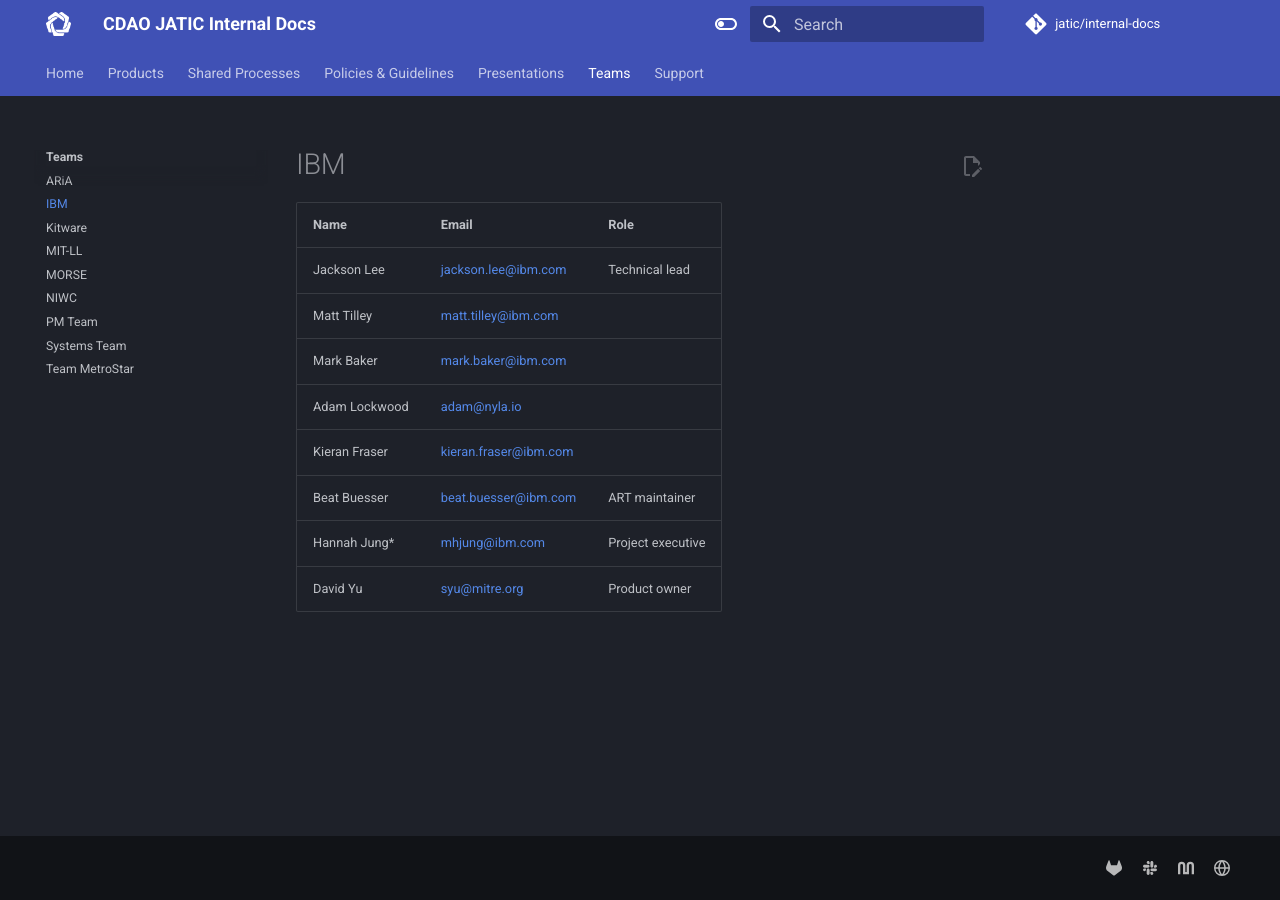
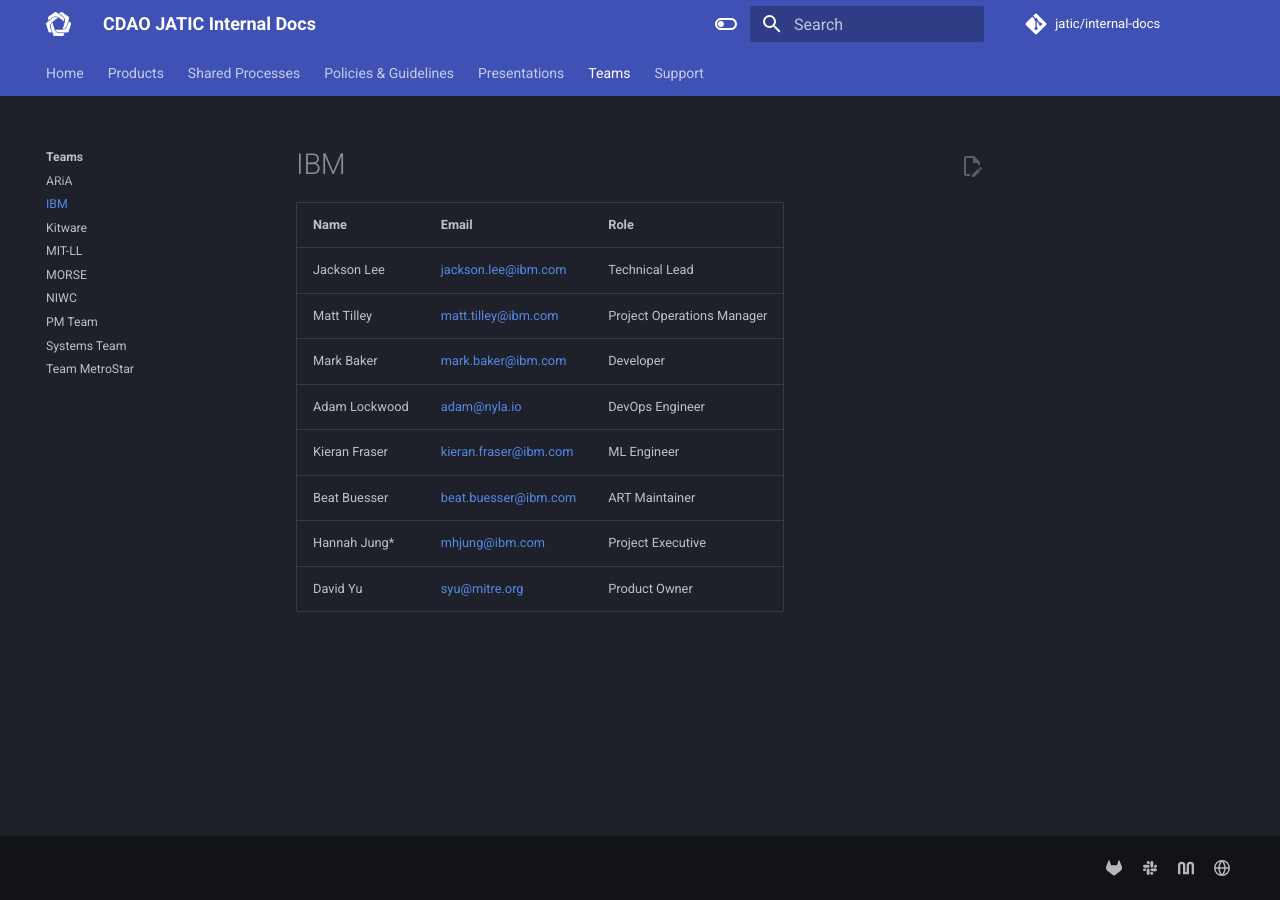
Before and after one commit to zheng0xd/JATIC-internal-docs, an MkDocs documentation site: the page built from docs/teams/ibm.md, in a window 1280 px wide. Built offline with MkDocs 1.6.1 and Material for MkDocs 9.7.7, drawn with Linux system fonts in a browser that asks for light colours.

Commit message:
Update ibm.md

```diff
--- a/docs/teams/ibm.md
+++ b/docs/teams/ibm.md
@@ -2,11 +2,11 @@
 
 | Name | Email | Role |
 | ---- | ----- | ---- |
-| Jackson Lee | <jackson.lee@ibm.com> | Technical lead |
-| Matt Tilley | <matt.tilley@ibm.com> | |
-| Mark Baker | <mark.baker@ibm.com> | |
-| Adam Lockwood | <adam@nyla.io> | |
-| Kieran Fraser | <kieran.fraser@ibm.com> | |
-| Beat Buesser | <beat.buesser@ibm.com> | ART maintainer |
-| Hannah Jung* | <mhjung@ibm.com> | Project executive |
-| David Yu | <syu@mitre.org> | Product owner |
+| Jackson Lee | <jackson.lee@ibm.com> | Technical Lead |
+| Matt Tilley | <matt.tilley@ibm.com> | Project Operations Manager |
+| Mark Baker | <mark.baker@ibm.com> | Developer |
+| Adam Lockwood | <adam@nyla.io> | DevOps Engineer |
+| Kieran Fraser | <kieran.fraser@ibm.com> | ML Engineer |
+| Beat Buesser | <beat.buesser@ibm.com> | ART Maintainer |
+| Hannah Jung* | <mhjung@ibm.com> | Project Executive |
+| David Yu | <syu@mitre.org> | Product Owner |
```
